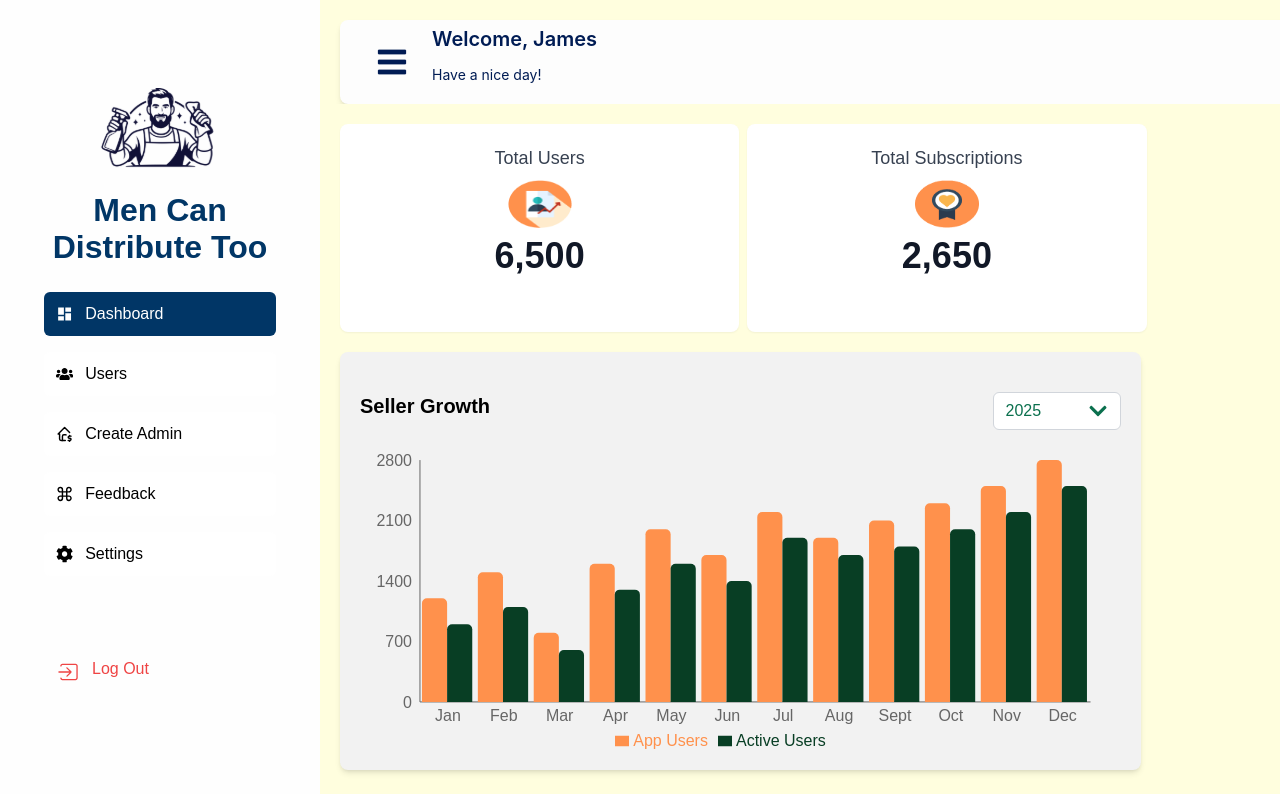
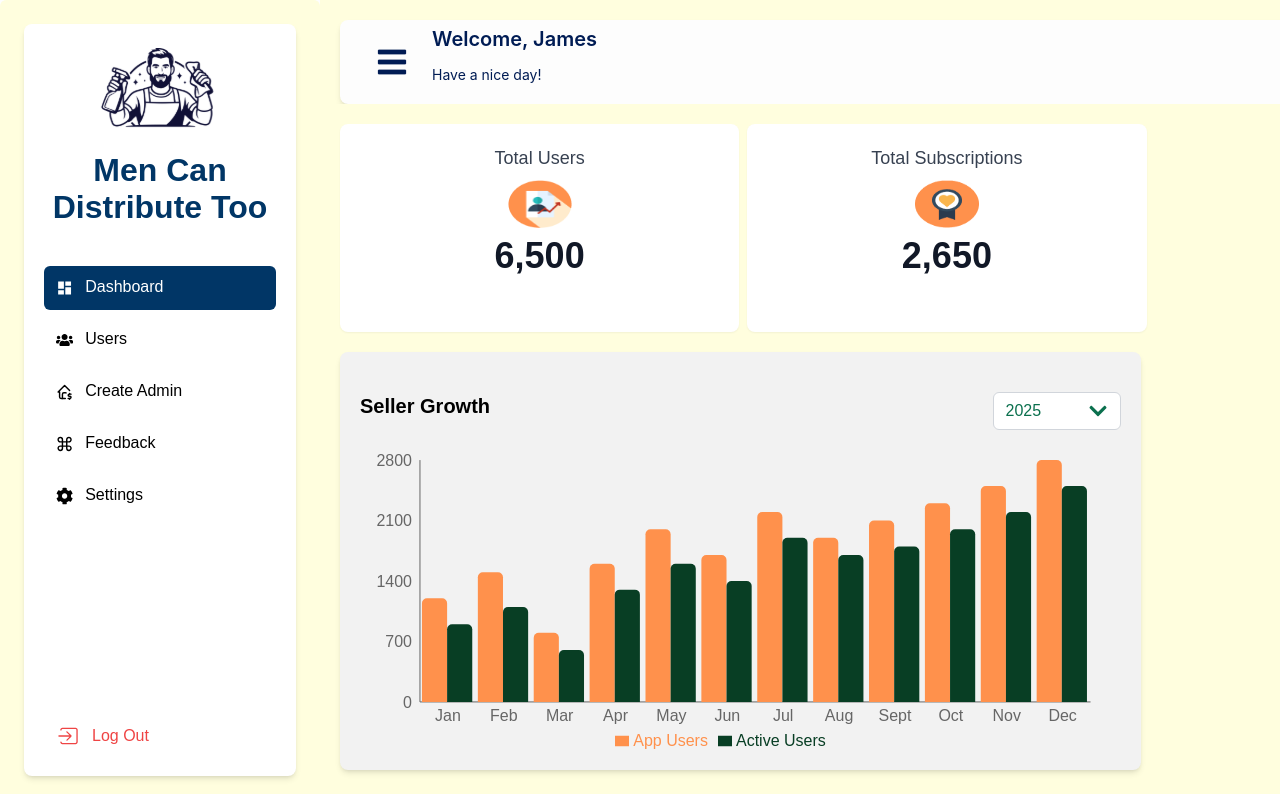
Before and after one commit to shishir786/manCanCleanToo-Dashboard, a React (Vite) app: page / in a window 1280 px wide. Shown: the top 794 px of the page. Built offline with nearby package versions, Linux system fonts and the light colour scheme.

Commit message:
sidebar fixed

```diff
--- a/src/components/LayoutComponents/SideBar.jsx
+++ b/src/components/LayoutComponents/SideBar.jsx
@@ -49,7 +49,6 @@ const SideBar = () => {
 
   useEffect(() => {
     const currentPath = location.pathname;
-
     let activeParent = null;
 
     AdminItems.forEach((item) => {
@@ -88,26 +87,24 @@ const SideBar = () => {
   };
 
   return (
-    <div className="min-h-[100vh] p-6 rounded-md">
-      <div className="custom-sidebar-logo flex justify-center">
-        <img src={logo} alt="Logo" className="w-[139px] mt-[64px] h-[80px]" />
-      </div>
-
-      <div className="items-center text-center flex justify-center mt-6 mb-6">
-        <h2 className="font-bold w-[233px] h-[60px] text-[32px] text-[#013666]">
+    <div className="h-screen p-6 bg-[#FFFEDE] rounded-md flex flex-col">
+      <div className="bg-white rounded-lg shadow-md flex flex-col h-full">
+        <div className="flex flex-col items-center mb-6">
+          <img src={logo} alt="Logo" className="w-[139px] mt-6 h-[80px]" />
+          <h2 className="font-bold w-[233px] text-[32px] text-[#013666] text-center mt-6">
             Men Can Distribute Too
           </h2>
         </div>
-      <div className="menu-items">
-        <div>
+
+        {/* Menu */}
+        <div className="flex-1 overflow-y-auto no-scrollbar">
           {AdminItems.map((item) => {
             const isActive = selectedKey === item.key;
-
             return (
-              <div key={item.key}>
+              <div key={item.key} className="mb-2">
                 <Link
                   to={item.link}
-                  className={`menu-item my-4 mx-5 py-3 px-3 flex items-center cursor-pointer transition-colors ${
+                  className={`menu-item flex items-center cursor-pointer py-3 px-3 mx-5 transition-colors ${
                     isActive
                       ? "bg-[#013666] text-white rounded-md"
                       : "bg-white rounded-md hover:bg-[#B3D3C8]"
@@ -135,7 +132,7 @@ const SideBar = () => {
 
                 {item.children && (
                   <div
-                    className={`children-menu bg-white -my-2 mx-5 transition-all duration-300 overflow-hidden`}
+                    className="children-menu bg-white mx-5 overflow-hidden transition-all duration-300"
                     style={{
                       maxHeight: expandedKeys.includes(item.key)
                         ? `${contentRef.current[item.key]?.scrollHeight}px`
@@ -169,19 +166,17 @@ const SideBar = () => {
             );
           })}
         </div>
-      </div>
 
-      {/* Logout Button */}
-      <div className="w-full p-4 px-5">
+        {/* Logout */}
+        <div className="w-full p-4 px-5 mt-4">
           <button
             onClick={handleLogout}
-          className="w-full flex text-red-500 text-start rounded-md p-3 mt-10"
+            className="w-full flex items-center text-red-500 text-start rounded-md p-3"
           >
-          <span className="text-2xl">
-            <IoIosLogIn />
-          </span>
-          <span className="ml-3">Log Out</span>
+            <IoIosLogIn className="text-2xl mr-3" />
+            <span>Log Out</span>
           </button>
+        </div>
       </div>
     </div>
   );
```
Lines whose indentation alone changed are shown as unchanged.
